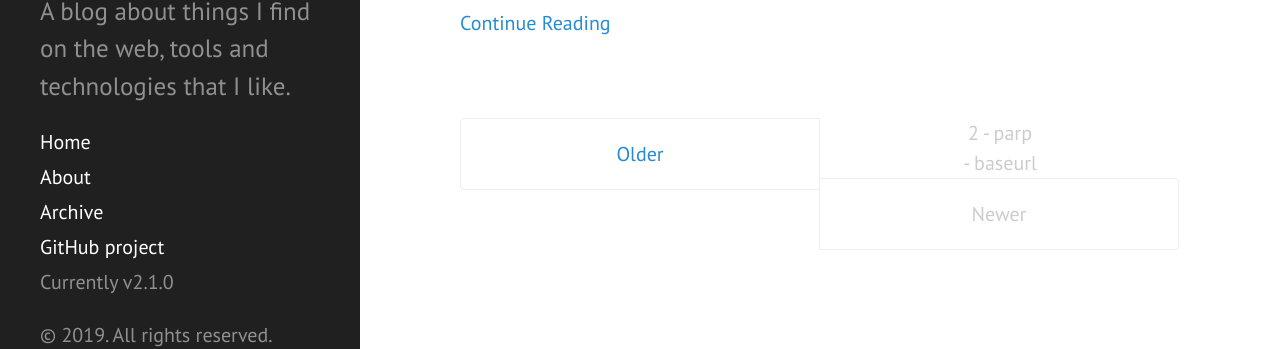
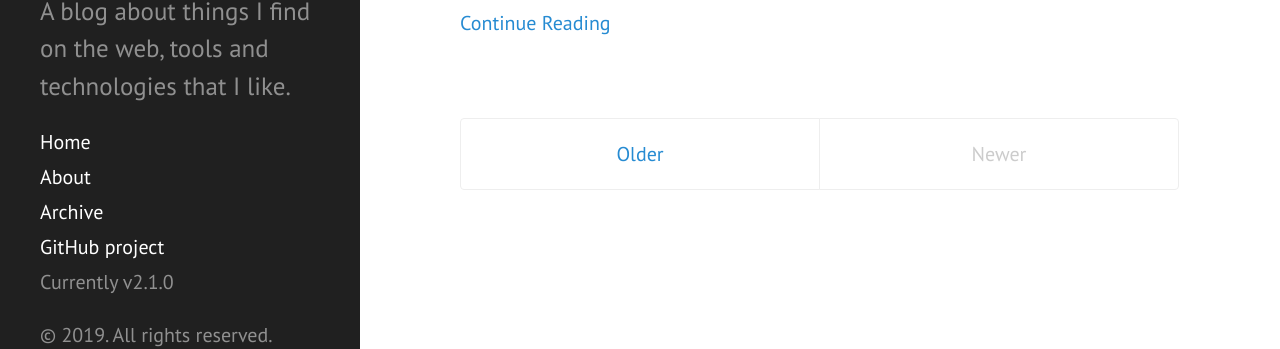
Before and after one commit to solrevdev/solrevdev.github.io, a Jekyll site: the page built from index.html, in a window 1280 px wide and 900 px high, scrolled down 1642 px. Shown: the part 510-859 px from the top of the window. Built offline with Jekyll 4.4.1, drawn with Linux system fonts in a browser that asks for light colours; the list of posts is cut into pages by our own code.

Commit message:
Update index.html
Reset

```diff
--- a/index.html
+++ b/index.html
@@ -25,8 +25,6 @@ title: Home
 <div class="pagination">
   {% if paginator.next_page %}
     <a class="pagination-item older" href="{{ site.baseurl }}page{{paginator.next_page}}">Older</a>
-  {{paginator.next_page}} - parp<br>
-  {{ site.baseurl }} - baseurl
   {% else %}
     <span class="pagination-item older">Older</span>
   {% endif %}
```
